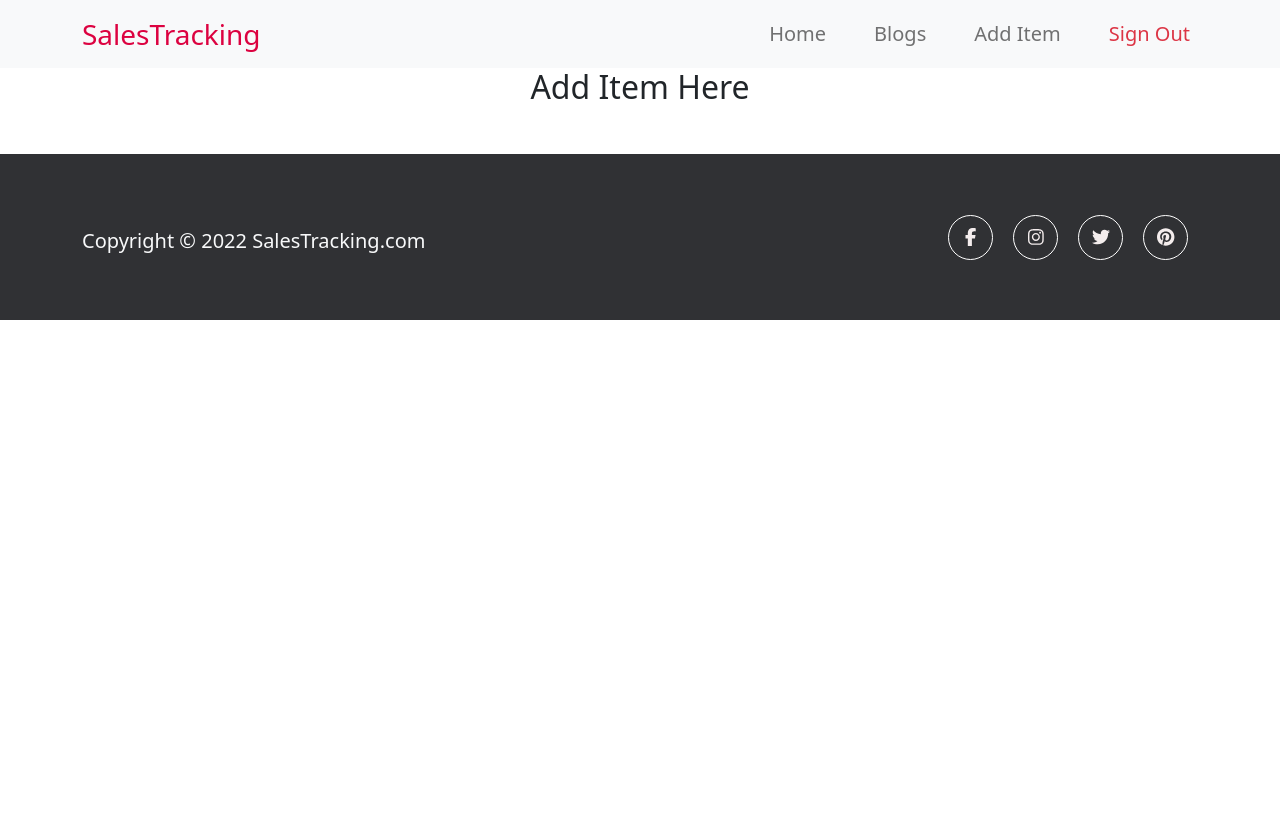
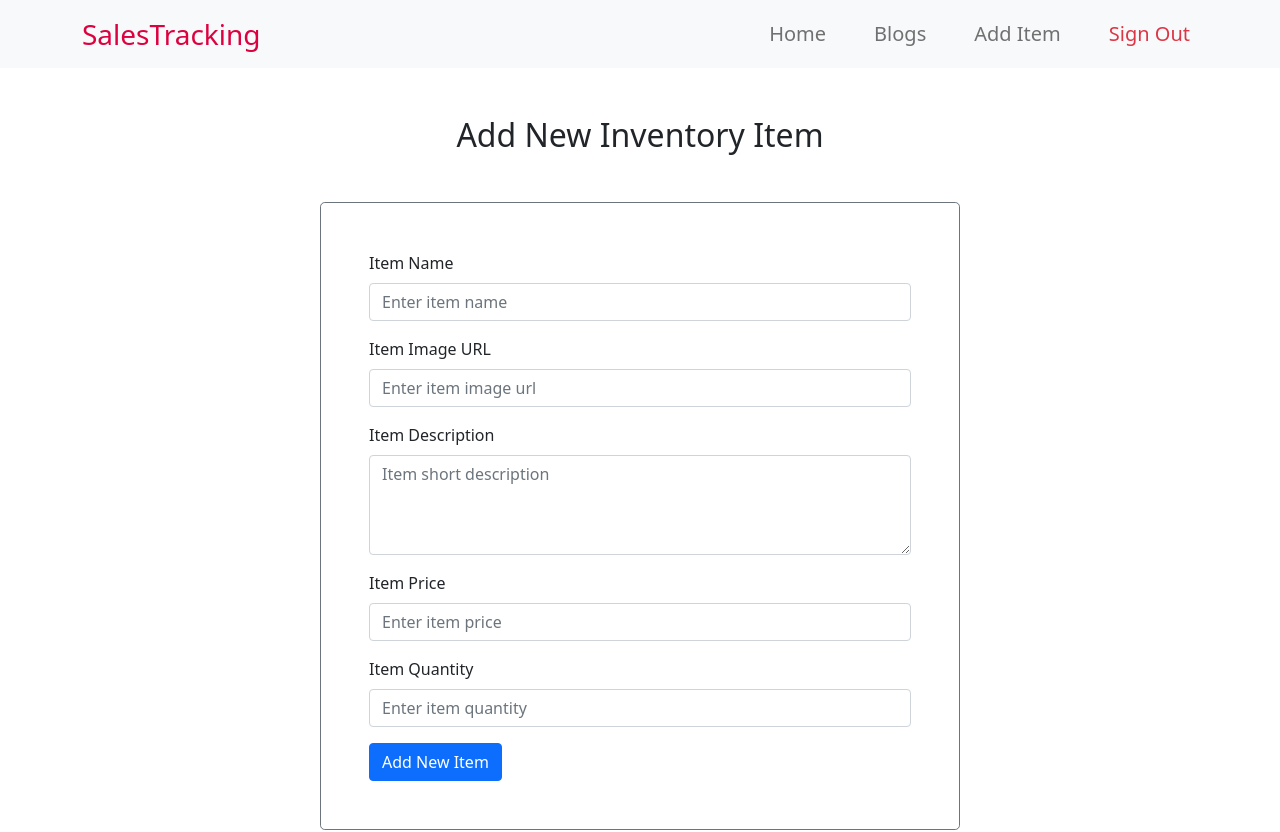
Before and after one commit to neel123go/sales-traking-client, a React (Create React App) app: page /additem in a window 1280 px wide. Shown: the top 832 px of the page. Before the commit the page ends 800 px from the top, so only its background shows below. Built offline with nearby package versions, Linux system fonts and the light colour scheme; no server answers; sample sign-in values are in the browser's storage.

Commit message:
added additem functionality

```diff
--- a/src/Components/Pages/AddItem/AddItem.js
+++ b/src/Components/Pages/AddItem/AddItem.js
@@ -1,9 +1,76 @@
 import React from 'react';
+import { Button, Form } from 'react-bootstrap';
+import { useAuthState } from 'react-firebase-hooks/auth';
+import toast from 'react-hot-toast';
+import auth from '../../../Firebase.init';
 
 const AddItems = () => {
+    const [user] = useAuthState(auth);
+
+    const handleAddItem = (e) => {
+        e.preventDefault();
+        const name = e.target.name.value;
+        const image = e.target.image.value;
+        const description = e.target.description.value;
+        const price = e.target.price.value;
+        const quantity = e.target.quantity.value;
+        const itemInfo = { name, image, description, price, quantity, supplierName: user?.displayName, email: user?.email };
+
+        fetch('http://localhost:5000/addItem', {
+            method: 'POST',
+            headers: {
+                'content-type': 'application/json'
+            },
+            body: JSON.stringify(itemInfo)
+        })
+            .then(res => res.json())
+            .then(data => {
+                if (data) {
+                    toast.success('Item added successfully');
+                    e.target.reset();
+                }
+            });
+
+    };
+
     return (
         <div>
-            <h2>Add Item Here</h2>
+            <h2 className='my-5'>Add New Inventory Item</h2>
+            <div className='w-50 mx-auto border border-secondary rounded-3 p-5 mt-5 text-start'>
+                <Form onSubmit={handleAddItem}>
+                    <Form.Group className="mb-3">
+                        <Form.Label>Item Name</Form.Label>
+                        <Form.Control autoComplete='off' name="name" type="text" placeholder="Enter item name" />
+                    </Form.Group>
+                    <Form.Group className="mb-3">
+                        <Form.Label>Item Image URL</Form.Label>
+                        <Form.Control autoComplete='off' name="image" type="text" placeholder="Enter item image url" />
+                    </Form.Group>
+                    <Form.Group className="mb-3">
+                        <Form.Label>Item Description</Form.Label>
+                        <Form.Control
+                            as="textarea"
+                            autoComplete='off'
+                            name="description"
+                            placeholder="Item short description"
+                            style={{ height: '100px' }}
+                        />
+                    </Form.Group>
+
+                    <Form.Group className="mb-3">
+                        <Form.Label>Item Price</Form.Label>
+                        <Form.Control autoComplete='off' name="price" type="number" placeholder="Enter item price" />
+                    </Form.Group>
+                    <Form.Group className="mb-3">
+                        <Form.Label>Item Quantity</Form.Label>
+                        <Form.Control autoComplete='off' name="quantity" type="number" placeholder="Enter item quantity" />
+                    </Form.Group>
+
+
+
+                    <Button variant="primary" type="submit">Add New Item</Button>
+                </Form>
+            </div>
         </div>
     );
 };
--- a/src/Components/Pages/LoginRegister/Login/Login.js
+++ b/src/Components/Pages/LoginRegister/Login/Login.js
@@ -37,7 +37,6 @@ const Login = () => {
         }
     }
 
-    console.log(from);
     // Navigate User
     useEffect(() => {
         if (user) {
--- a/src/Components/Pages/LoginRegister/SignUp/SignUp.js
+++ b/src/Components/Pages/LoginRegister/SignUp/SignUp.js
@@ -68,7 +68,7 @@ const SignUp = () => {
                     </div>
                     <Form.Group className="mb-3">
                         <Form.Label>Name</Form.Label>
-                        <Form.Control autoComplete='off' name="name" type="name" placeholder="Enter name" />
+                        <Form.Control autoComplete='off' name="name" type="text" placeholder="Enter name" />
                     </Form.Group>
 
                     <Form.Group className="mb-3">
```
